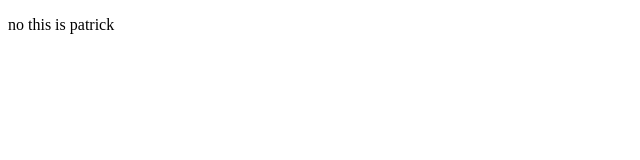
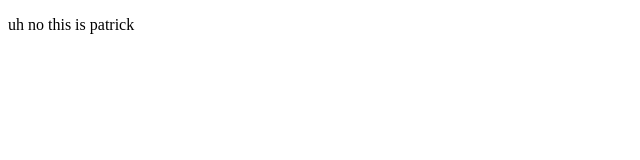
Before and after one commit to kenziesauce/kenziesauce.github.io, a plain HTML site: page index.html in a window 1280 px wide. Shown: the full height of the page, 0-640 px from the left. Drawn offline with Linux system fonts and the light colour scheme.

Commit message:
add "Uh"

```diff
--- a/index.html
+++ b/index.html
@@ -1,4 +1,4 @@
 <!DOCTYPE html>
 <html>
-	<p> no this is patrick </p>
+	<p> uh no this is patrick </p>
 </html>
```
